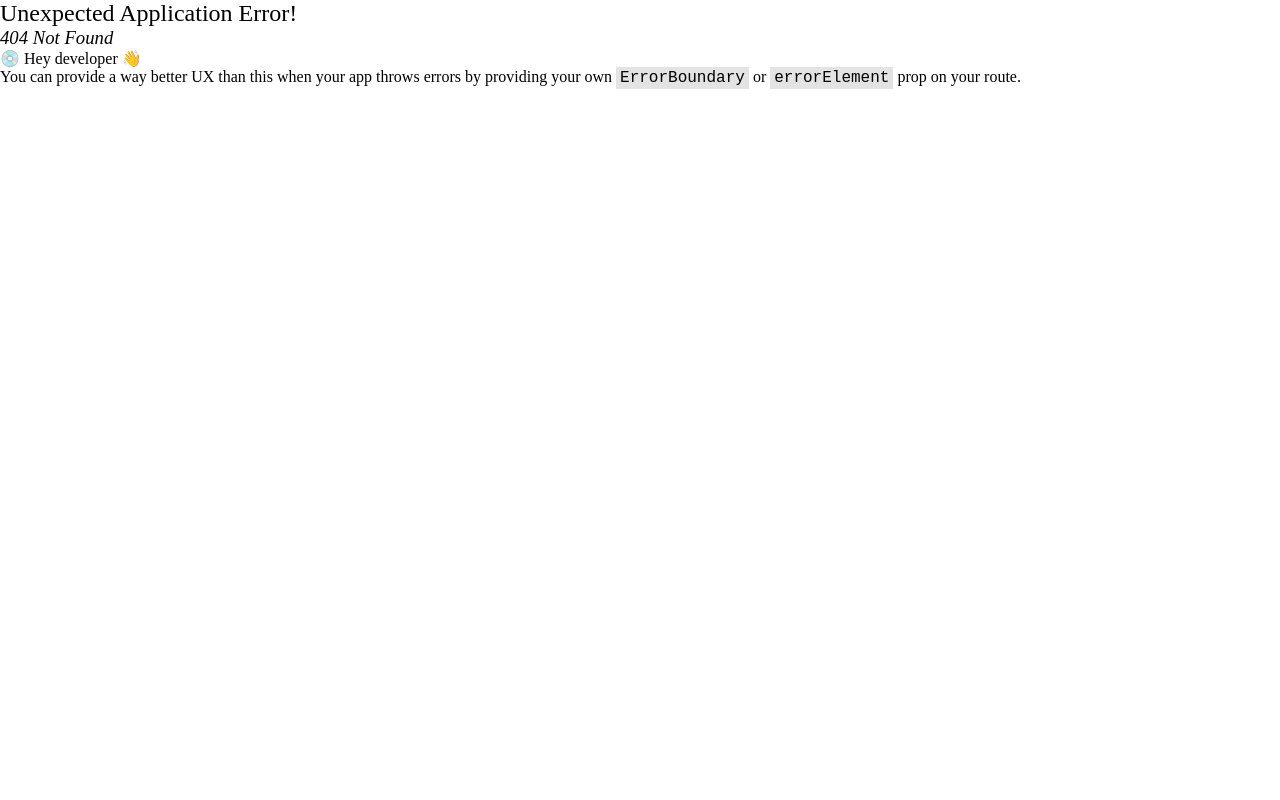
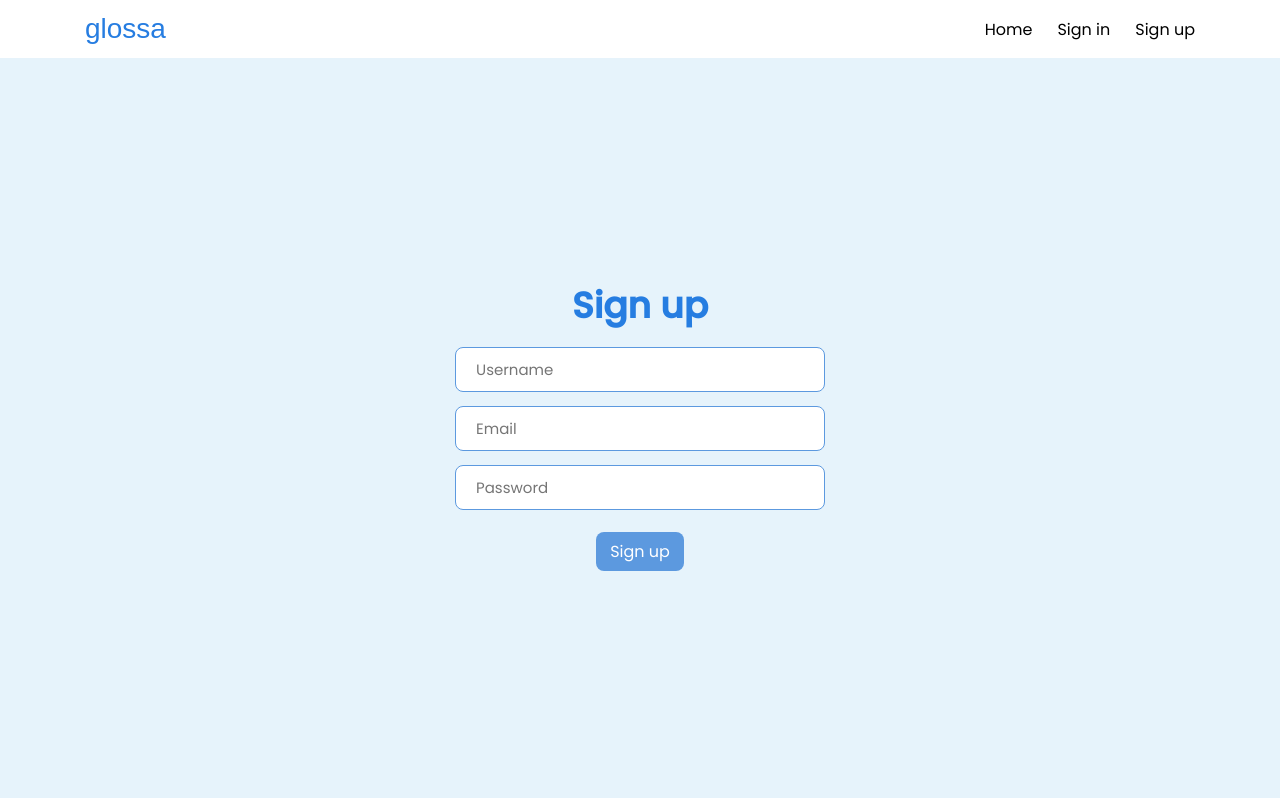
Before and after one commit to AnastasiiaDedela/blogs-project, a React (Vite) app: page /sign-up in a window 1280 px wide. Before the commit this address had no page. Built offline with nearby package versions, Linux system fonts and the light colour scheme; a web font is replaced by a local one.

Commit message:
feat: completed Sign-up markup and styles

```diff
--- a/src/components/Header/index.tsx
+++ b/src/components/Header/index.tsx
@@ -4,9 +4,6 @@ import styles from './Header.module.scss';
 export default function Header() {
   const navigate = useNavigate();
 
-  const onButtonClick = () => {
-    navigate('/sign-in');
-  };
   return (
     <header className={styles.header}>
       <div className={styles.container}>
@@ -14,8 +11,8 @@ export default function Header() {
         <nav>
           <ul className={styles.navigationList}>
             <li>Home</li>
-            <li onClick={onButtonClick}>Sign in</li>
-            <li>Sign up</li>
+            <li onClick={() => navigate('/sign-in')}>Sign in</li>
+            <li onClick={() => navigate('/sign-up')}>Sign up</li>
           </ul>
         </nav>
       </div>
--- a/src/pages/SignIn/SignIn.module.scss
+++ b/src/pages/SignIn/SignIn.module.scss
@@ -38,13 +38,12 @@
   }
 
   .inputBox {
-    height: 40px;
-    width: 320px;
+    width: 370px;
+    padding: 10px 20px;
     font-size: 15px;
     border-radius: 8px;
     border: 1px solid $base-light;
     font-family: "Poppins", sans-serif;
-    padding-left: 8px;
     border: 1.5px solid $base-light;
   }
 
--- /dev/null
+++ b/src/pages/SignUp/SignUp.module.scss
@@ -0,0 +1,60 @@
+.container {
+    display: flex;
+    justify-content: center;
+    align-items: center;
+    background-color: #86c4ed35;
+    height: calc(100vh - 60px);
+  }
+
+  .content {
+      flex-direction: column;
+      display: flex;
+      align-items: center;
+      justify-content: center;
+      row-gap: 14px;
+    }
+
+    .signInTitle {
+      font-family: "Poppins", sans-serif;
+      color: $base-dark;
+      display: flex;
+      flex-direction: column;
+      font-size: 36px;
+      font-weight: bolder;
+      align-items: center;
+      justify-content: center;
+    }
+
+    .inputContainer {
+      display: flex;
+      flex-direction: column;
+      align-items: flex-start;
+      justify-content: center;
+    }
+
+    .inputContainer > .errorLabel {
+      color: red;
+      font-size: 12px;
+    }
+
+    .inputBox {
+      width: 370px;
+      padding: 10px 20px;
+      font-size: 15px;
+      border-radius: 8px;
+      border: 1px solid $base-light;
+      font-family: "Poppins", sans-serif;
+      border: 1.5px solid $base-light;
+    }
+
+  input[type='button'] {
+    font-family: "Poppins", sans-serif;
+    border: none;
+    background: $base-light;
+    color: white;
+    padding: 7px 14px;
+    margin: 8px;
+    font-size: 16px;
+    border-radius: 8px;
+    cursor: pointer;
+  }
--- /dev/null
+++ b/src/pages/SignUp/index.tsx
@@ -0,0 +1,63 @@
+import { useState } from 'react';
+import { useNavigate } from 'react-router-dom';
+import styles from './SignUp.module.scss';
+
+const SignUp = () => {
+  const [email, setEmail] = useState('');
+  const [password, setPassword] = useState('');
+  const [userName, setUserName] = useState('');
+  //const [emailError, setEmailError] = useState('')
+  //const [passwordError, setPasswordError] = useState('')
+
+  const navigate = useNavigate();
+
+  const onButtonClick = () => {
+    navigate('/');
+  };
+
+  return (
+    <div className={styles.container}>
+      <div className={styles.content}>
+        <div className={styles.signInTitle}>Sign up</div>
+        <div className={styles.inputContainer}>
+          <input
+            type="text"
+            value={userName}
+            placeholder="Username"
+            onChange={(ev) => setUserName(ev.target.value)}
+            className={styles.inputBox}
+          />
+          {/* <label className="errorLabel">{emailError}</label> */}
+        </div>
+        <div className={styles.inputContainer}>
+          <input
+            value={email}
+            placeholder="Email"
+            onChange={(ev) => setEmail(ev.target.value)}
+            className={styles.inputBox}
+          />
+          {/* <label className="errorLabel">{emailError}</label> */}
+        </div>
+        <div className={styles.inputContainer}>
+          <input
+            value={password}
+            placeholder="Password"
+            onChange={(ev) => setPassword(ev.target.value)}
+            className={styles.inputBox}
+          />
+          {/* <label className="errorLabel">{passwordError}</label> */}
+        </div>
+        <div className={styles.inputContainer}>
+          <input
+            className={styles.inputButton}
+            type="button"
+            onClick={onButtonClick}
+            value={'Sign up'}
+          />
+        </div>
+      </div>
+    </div>
+  );
+};
+
+export default SignUp;
--- a/src/router/router.tsx
+++ b/src/router/router.tsx
@@ -2,6 +2,7 @@ import { createBrowserRouter } from 'react-router-dom';
 import Home from '@/pages/Home';
 import SignIn from '@/pages/SignIn';
 import MainLayout from '@/pages/MainLayout';
+import SignUp from '@/pages/SignUp';
 
 export const router = createBrowserRouter([
   {
@@ -16,6 +17,10 @@ export const router = createBrowserRouter([
         path: '/sign-in',
         element: <SignIn />,
       },
+      {
+        path: '/sign-up',
+        element: <SignUp />,
+      },
     ],
   },
 ]);
--- /dev/null
+++ b/src/temp.tsx
@@ -0,0 +1 @@
+<form><fieldset><fieldset className="form-group"><input type="text" className="form-control form-control-lg" placeholder="Username"></fieldset><fieldset className="form-group"><input type="email" className="form-control form-control-lg" placeholder="Email"></fieldset><fieldset className="form-group"><input type="password" className="form-control form-control-lg" placeholder="Password"></fieldset><button className="btn btn-lg btn-primary pull-xs-right" type="submit">Sign in</button></fieldset></form>
```
